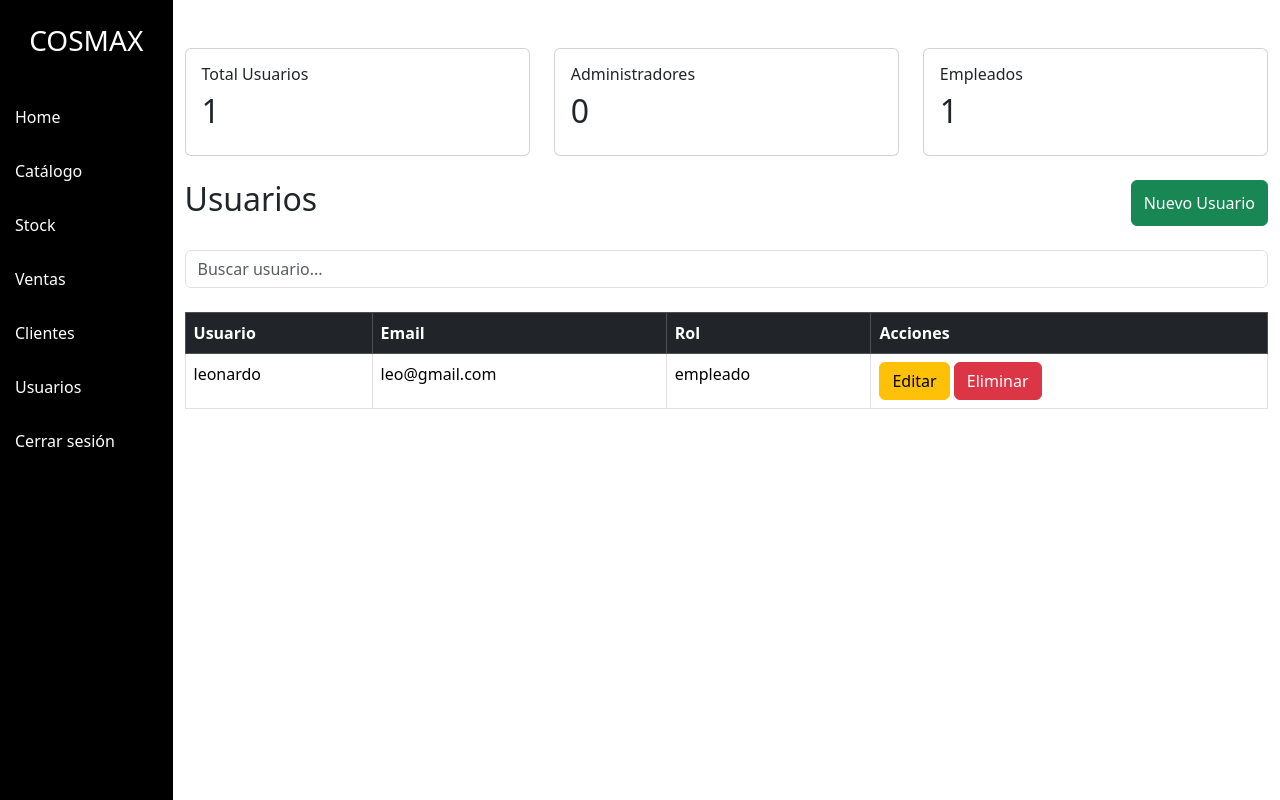
After one commit to facundoDVinci/Cosmax_libreria, a Django app: page /usuarios/ in a window 1280 px wide. The commit adds this page. Run offline with Django 5.2, Linux system fonts and the light colour scheme; a user stored in the database is signed in; data comes from the database, SQL or seed files in the repository.

Commit message:
pagina usuario creado
Falta hacer que solo el admin pueda ver esa pagina.

```diff
--- a/sistema/cosmax/template/catalogo.html
+++ b/sistema/cosmax/template/catalogo.html
@@ -45,7 +45,7 @@
             <a href="{% url 'stock' %}">Stock</a>
             <a href="{% url 'venta' %}">Ventas</a>
             <a href="{% url 'cliente' %}">Clientes</a>
-            <a href="#">Usuarios</a>
+            <a href="{% url 'usuario' %}">Usuarios</a>
             <a href="#">Cerrar sesión</a>
 
     </div>
--- a/sistema/cosmax/template/cliente.html
+++ b/sistema/cosmax/template/cliente.html
@@ -46,7 +46,7 @@
             <a href="{% url 'stock' %}">Stock</a>
             <a href="{% url 'venta' %}">Ventas</a>
             <a href="{% url 'cliente' %}">Clientes</a>
-            <a href="#">Usuarios</a>
+            <a href="{% url 'usuario' %}">Usuarios</a>
             <a href="#">Cerrar sesión</a>
 
     </div>
--- a/sistema/cosmax/template/index.html
+++ b/sistema/cosmax/template/index.html
@@ -53,7 +53,7 @@
             <a href="{% url 'stock' %}">Stock</a>
             <a href="{% url 'venta' %}">Ventas</a>
             <a href="{% url 'cliente' %}">Clientes</a>
-            <a href="#">Usuarios</a>
+            <a href="{% url 'usuario' %}">Usuarios</a>
             <a href="#">Cerrar sesión</a>
 
     </div>
--- a/sistema/cosmax/template/stock.html
+++ b/sistema/cosmax/template/stock.html
@@ -46,7 +46,7 @@
                 <a href="{% url 'stock' %}">Stock</a>
                 <a href="{% url 'venta' %}">Ventas</a>
                 <a href="{% url 'cliente' %}">Clientes</a>
-            <a href="#">Usuarios</a>
+                <a href="{% url 'usuario' %}">Usuarios</a>
                 <a href="#">Cerrar sesión</a>
 
     </div>
--- /dev/null
+++ b/sistema/cosmax/template/usuario.html
@@ -0,0 +1,320 @@
+<!DOCTYPE html>
+<html lang="es">
+<head>
+    <meta charset="UTF-8">
+    <meta name="viewport" content="width=device-width, initial-scale=1.0">
+    <title>Usuarios</title>
+
+    <link href="https://cdn.jsdelivr.net/npm/bootstrap@5.3.3/dist/css/bootstrap.min.css" rel="stylesheet">
+    <script src="https://cdn.jsdelivr.net/npm/bootstrap@5.3.3/dist/js/bootstrap.bundle.min.js"></script>
+
+    <style>
+
+        body{
+            background-color:#ffffff;
+        }
+
+        .sidebar{
+            width:200px;
+            min-height:100vh;
+            background:#000000;
+        }
+
+        .sidebar a{
+            color:white;
+            display:block;
+            padding:15px;
+            text-decoration:none;
+        }
+
+        .sidebar a:hover{
+            background:#343a40;
+        }
+
+    </style>
+
+</head>
+
+<body>
+
+<div class="d-flex">
+
+    <div class="sidebar text-white">
+
+        <h3 class="text-center py-4">COSMAX</h3>
+
+        <a href="{% url 'vista_index' %}">Home</a>
+        <a href="{% url 'catalogo' %}">Catálogo</a>
+        <a href="{% url 'stock' %}">Stock</a>
+        <a href="{% url 'venta' %}">Ventas</a>
+        <a href="{% url 'cliente' %}">Clientes</a>
+        <a href="{% url 'usuario' %}">Usuarios</a>
+        <a href="#">Cerrar sesión</a>
+
+    </div>
+
+    <div class="container mt-5">
+
+        <div class="row mb-4">
+
+            <div class="col-md-4">
+                <div class="card p-3">
+                    <h6>Total Usuarios</h6>
+                    <h2>{{ total_usuarios }}</h2>
+                </div>
+            </div>
+
+            <div class="col-md-4">
+                <div class="card p-3">
+                    <h6>Administradores</h6>
+                    <h2>{{ admins }}</h2>
+                </div>
+            </div>
+
+            <div class="col-md-4">
+                <div class="card p-3">
+                    <h6>Empleados</h6>
+                    <h2>{{ empleados }}</h2>
+                </div>
+            </div>
+
+        </div>
+
+        <div class="d-flex justify-content-between mb-4">
+
+            <h2>Usuarios</h2>
+
+            <button class="btn btn-success" data-bs-toggle="modal" data-bs-target="#AgregarUsuario">Nuevo Usuario</button>
+
+        </div>
+
+        <form method="GET" class="mb-4">
+
+            <input type="text" class="form-control" name="buscar" placeholder="Buscar usuario..." value="{{ busqueda }}">
+
+        </form>
+
+        <table class="table table-bordered bg-white">
+
+            <thead class="table-dark">
+
+                <tr>
+
+                    <th>Usuario</th>
+                    <th>Email</th>
+                    <th>Rol</th>
+                    <th>Acciones</th>
+
+                </tr>
+
+            </thead>
+
+            <tbody>
+
+                {% for usuario in usuarios %}
+
+                <tr>
+
+                    <td>{{ usuario.username }}</td>
+
+                    <td>{{ usuario.email }}</td>
+
+                    <td>{{ usuario.rol }}</td>
+
+                    <td>
+
+                        <button class="btn btn-warning" data-bs-toggle="modal" data-bs-target="#Editar{{ usuario.id }}">Editar</button>
+
+                        <button class="btn btn-danger" data-bs-toggle="modal" data-bs-target="#Eliminar{{ usuario.id }}">Eliminar</button>
+
+                    </td>
+
+                </tr>
+
+
+                <div class="modal fade" id="Editar{{ usuario.id }}">
+
+                    <div class="modal-dialog">
+
+                        <div class="modal-content">
+
+                            <form method="POST"
+                                  action="{% url 'editar_usuario' usuario.id %}">
+
+                                {% csrf_token %}
+
+                                <div class="modal-header">
+
+                                    <h5>Editar Usuario</h5>
+
+                                    <button type="button" class="btn-close" data-bs-dismiss="modal">x</button>
+
+                                </div>
+
+                                <div class="modal-body">
+
+                                    <input class="form-control mb-3" name="email" value="{{ usuario.email }}" required>
+
+                                    <select
+                                        class="form-select"
+                                        name="rol">
+
+                                        <option value="ADMIN"
+                                            {% if usuario.rol == 'ADMIN' %}
+                                            selected
+                                            {% endif %}>
+
+                                            Administrador
+
+                                        </option>
+
+                                        <option value="EMPLEADO"
+                                            {% if usuario.rol == 'EMPLEADO' %}
+                                            selected
+                                            {% endif %}>
+
+                                            Empleado
+
+                                        </option>
+
+                                    </select>
+
+                                </div>
+
+                                <div class="modal-footer">
+
+                                    <button type="button" class="btn btn-secondary" data-bs-dismiss="modal">Cancelar</button>
+
+                                    <button class="btn btn-success">Guardar Cambios</button>
+
+                                </div>
+
+                            </form>
+
+                        </div>
+
+                    </div>
+
+                </div>
+
+                <div class="modal fade" id="Eliminar{{ usuario.id }}">
+
+                    <div class="modal-dialog">
+
+                        <div class="modal-content">
+
+                            <div class="modal-header">
+
+                                <h5>Eliminar Usuario</h5>
+
+                                <button type="button" class="btn-close" data-bs-dismiss="modal">X</button>
+
+                            </div>
+
+                            <div class="modal-body">
+
+                                ¿Desea eliminar al usuario
+                                <strong>{{ usuario.username }}</strong>?
+
+                            </div>
+
+                            <div class="modal-footer">
+
+                                <button type="button" class="btn btn-secondary" data-bs-dismiss="modal">Cancelar</button>
+
+                                <form method="POST" action="{% url 'eliminar_usuario' usuario.id %}">
+
+                                    {% csrf_token %}
+
+                                    <button class="btn btn-danger">Eliminar</button>
+
+                                </form>
+
+                            </div>
+
+                        </div>
+
+                    </div>
+
+                </div>
+
+                {% empty %}
+
+                <tr>
+
+                    <td colspan="6" class="text-center">No hay usuarios registrados.</td>
+
+                </tr>
+
+                {% endfor %}
+
+            </tbody>
+
+        </table>
+
+    </div>
+
+</div>
+
+
+
+<div class="modal fade" id="AgregarUsuario">
+
+    <div class="modal-dialog">
+
+        <div class="modal-content">
+
+            <form method="POST" action="{% url 'agregar_usuario' %}">
+
+                {% csrf_token %}
+
+                <div class="modal-header">
+
+                    <h5>Nuevo Usuario</h5>
+
+                    <button type="button" class="btn-close" data-bs-dismiss="modal">X</button>
+
+                </div>
+
+                <div class="modal-body">
+
+                    <input class="form-control mb-3" name="username" placeholder="Usuario" required>
+
+                    <input class="form-control mb-3" name="email" type="email" placeholder="Email" required>
+
+                    <input class="form-control mb-3" name="password" type="password" placeholder="Contraseña" required>
+
+                    <select
+                        class="form-select"
+                        name="rol">
+
+                        <option value="ADMIN">
+                            Administrador
+                        </option>
+
+                        <option value="EMPLEADO">
+                            Empleado
+                        </option>
+
+                    </select>
+
+                </div>
+
+                <div class="modal-footer">
+
+                    <button type="button" class="btn btn-secondary" data-bs-dismiss="modal">Cancelar</button>
+
+                    <button class="btn btn-success">Guardar</button>
+
+                </div>
+
+            </form>
+
+        </div>
+
+    </div>
+
+</div>
+
+</body>
+</html>
--- a/sistema/cosmax/template/venta.html
+++ b/sistema/cosmax/template/venta.html
@@ -49,7 +49,7 @@
         <a href="{% url 'stock' %}">Stock</a>
         <a href="{% url 'venta' %}">Ventas</a>
         <a href="{% url 'cliente' %}">Clientes</a>
-        <a href="#">Usuarios</a>
+        <a href="{% url 'usuario' %}">Usuarios</a>
         <a href="#">Cerrar sesión</a>
 
     </div>
--- a/sistema/cosmax/urls.py
+++ b/sistema/cosmax/urls.py
@@ -32,6 +32,9 @@ urlpatterns = [
     path('venta/agregar/', views.agregar_venta, name='agregar_venta'),
     path('cliente/', views.cliente, name='cliente'),
     path('cliente/agregar', views.registrar_cliente, name='registrar_cliente'),
-
+    path('usuarios/', views.usuarios, name='usuario'),
+    path('usuarios/agregar/', views.agregar_usuario, name='agregar_usuario'),
+    path('usuarios/editar/<int:usuario_id>/', views.editar_usuario, name='editar_usuario'),
+    path('usuarios/eliminar/<int:usuario_id>/', views.eliminar_usuario,name='eliminar_usuario'),
 
 ]
--- a/sistema/cosmax/views.py
+++ b/sistema/cosmax/views.py
@@ -1,8 +1,9 @@
 from django.shortcuts import render, redirect, get_object_or_404
 from django.contrib.auth import authenticate, login
 from django.contrib.auth.decorators import login_required
-from .models import Libro, Cliente, Venta, DetalleVenta
+from .models import Libro, Cliente, Venta, DetalleVenta, Usuario
 from .singleton import ConfiguracionSistema
+from django.contrib.auth.hashers import make_password
 
 def login_view(request):
 
@@ -236,6 +237,7 @@ def cliente(request):
 
     return render(request, 'cliente.html', contexto)
 
+@login_required
 def registrar_cliente(request):
 
     if request.method == "POST":
@@ -248,3 +250,72 @@ def registrar_cliente(request):
         )
 
         return redirect('cliente')
+
+@login_required
+def usuarios(request):
+
+    busqueda = request.GET.get('buscar', '')
+
+    usuarios = Usuario.objects.filter(username__icontains=busqueda)
+
+    contexto = {
+
+        'usuarios': usuarios,
+
+        'total_usuarios': Usuario.objects.count(),
+
+        'admins': Usuario.objects.filter(rol='ADMIN').count(),
+
+        'empleados': Usuario.objects.filter(rol='EMPLEADO').count(),
+
+        'busqueda': busqueda
+
+    }
+
+    return render(request, 'usuario.html',contexto)
+
+
+@login_required
+def agregar_usuario(request):
+
+    if request.method == 'POST':
+
+        Usuario.objects.create(
+
+            username=request.POST['username'],
+
+            email=request.POST['email'],
+
+            rol=request.POST['rol'],
+
+            password=make_password(request.POST['password'])
+
+        )
+
+    return redirect('usuario')
+
+@login_required
+def editar_usuario(request, usuario_id):
+
+    usuario = get_object_or_404(Usuario, id=usuario_id)
+
+    if request.method == 'POST':
+
+        usuario.email = request.POST['email']
+
+        usuario.rol = request.POST['rol']
+
+        usuario.save()
+
+    return redirect('usuario')
+
+@login_required
+def eliminar_usuario(request, usuario_id):
+
+    usuario = get_object_or_404(Usuario, id=usuario_id)
+
+    if usuario != request.user:
+
+        usuario.delete()
+
+    return redirect('usuario')
```
Lines whose indentation alone changed are shown as unchanged.
